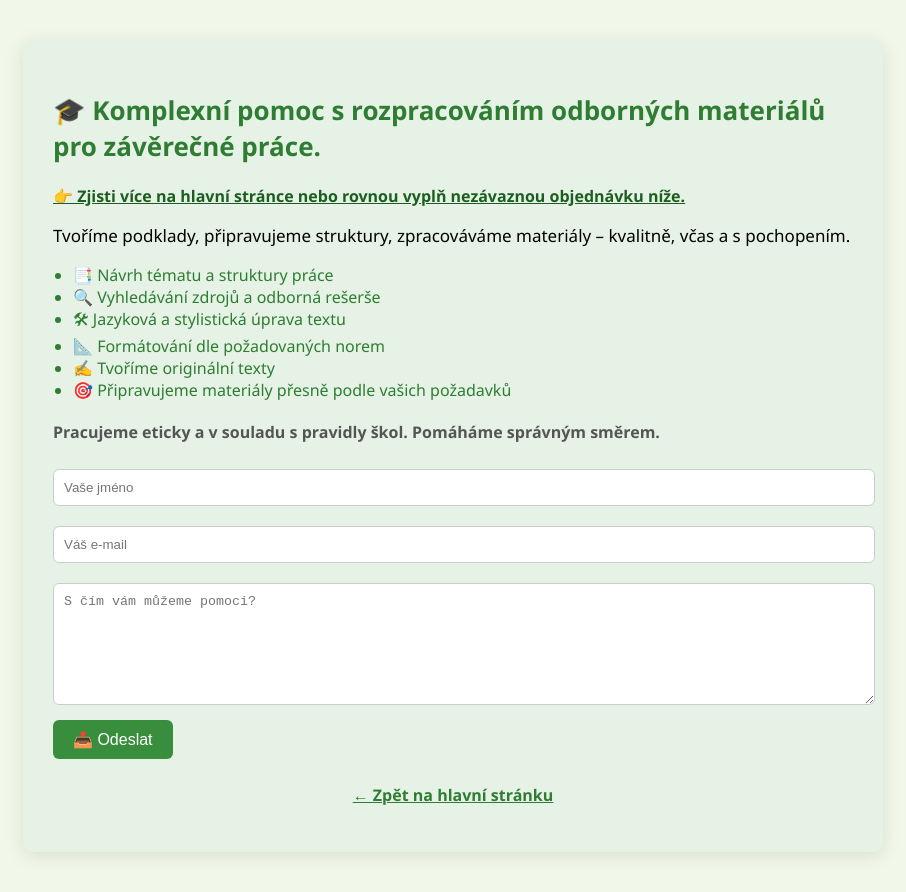
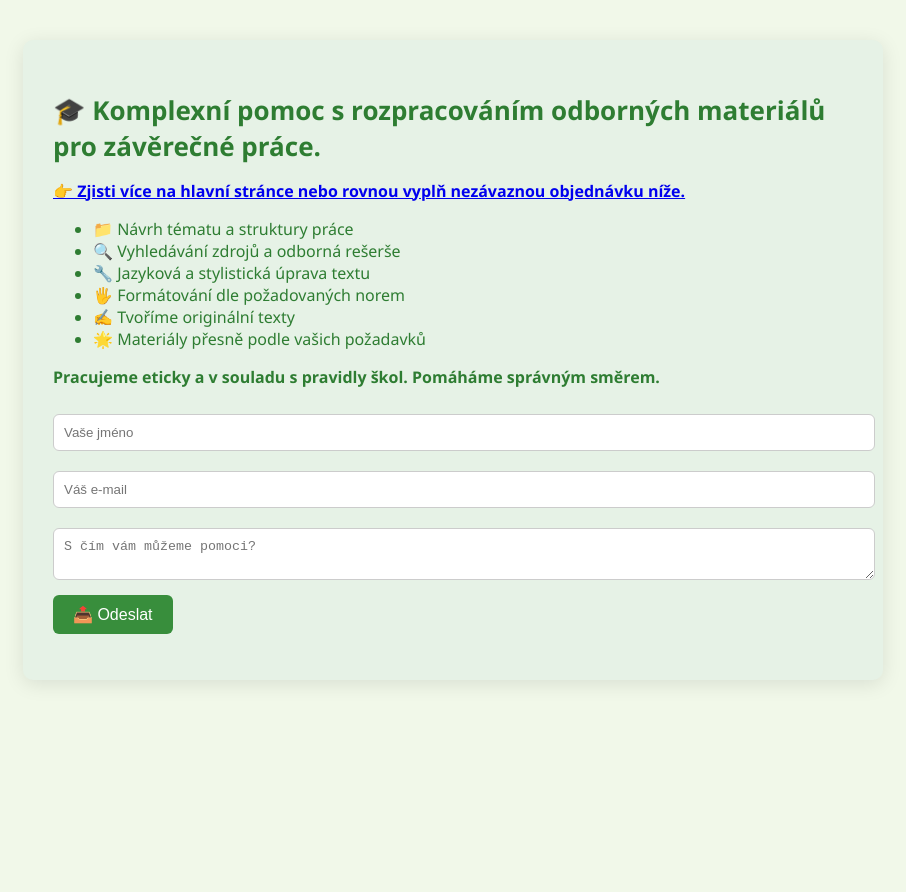
Before and after one commit to Plozyak/diplomova-landing, a plain HTML site: page index.html in a window 1280 px wide. Shown: the whole page, without its empty margins (187-1093 px from the left). After the commit the page ends 800 px from the top, so only its background shows below. Drawn offline with Linux system fonts and the light colour scheme.

Commit message:
Update index.html

```diff
--- a/index.html
+++ b/index.html
@@ -1,4 +1,3 @@
-
 <!DOCTYPE html>
 <html lang="cs">
 <head>
@@ -6,60 +5,88 @@
   <meta name="viewport" content="width=device-width, initial-scale=1.0" />
   <title>Diplomová Pomoc – Nezávazná poptávka</title>
 
-  <!-- Google Ads Global Site Tag -->
-  <script async src="https://www.googletagmanager.com/gtag/js?id=AW-11499053873"></script>
+  <!-- Google tag (gtag.js) -->
+  <script async src="https://www.googletagmanager.com/gtag/js?id=AW-17049474539"></script>
   <script>
     window.dataLayer = window.dataLayer || [];
     function gtag(){dataLayer.push(arguments);}
     gtag('js', new Date());
-    gtag('config', 'AW-11499053873');
+    gtag('config', 'AW-17049474539');
   </script>
+
+  <style>
+    body {
+      font-family: 'Segoe UI', sans-serif;
+      background: #f1f8e9;
+      margin: 0;
+    }
+    .container {
+      max-width: 800px;
+      margin: 40px auto;
+      background: #e6f2e6;
+      padding: 30px;
+      border-radius: 10px;
+      box-shadow: 0 4px 20px rgba(0,0,0,0.1);
+    }
+    h2 {
+      color: #2e7d32;
+      font-size: 26px;
+      margin-bottom: 10px;
+    }
+    p, ul {
+      font-size: 16px;
+      color: #2e7d32;
+    }
+    input, textarea {
+      width: 100%;
+      padding: 10px;
+      margin: 10px 0;
+      border: 1px solid #ccc;
+      border-radius: 6px;
+    }
+    button {
+      background: #388e3c;
+      color: white;
+      padding: 10px 20px;
+      border: none;
+      border-radius: 6px;
+      font-size: 16px;
+      cursor: pointer;
+    }
+    #status {
+      color: #2e7d32;
+      margin-top: 10px;
+    }
+  </style>
 </head>
-<body style="background: #f1f8e9; margin: 0; font-family: 'Segoe UI', sans-serif;">
-
-  <div id="telegram-form" style="background: #e6f2e6; padding: 30px; border-radius: 10px; max-width: 800px; margin: 40px auto; box-shadow: 0 4px 20px rgba(0,0,0,0.1);">
-    <h2 style="color: #2e7d32; font-size: 26px;">🎓 Komplexní pomoc s rozpracováním odborných materiálů pro závěrečné práce.</h2>
-
-    <p style="font-size: 16px; margin-top: 10px;">
-      <a href="https://www.diplomovapomoc.com/" target="_blank" style="color: #1b5e20; text-decoration: underline; font-weight: bold;">
+<body>
+  <div class="container">
+    <h2>🎓 Komplexní pomoc s rozpracováním odborných materiálů pro závěrečné práce.</h2>
+    <p>
+      <a href="https://www.diplomovapomoc.com/" target="_blank" style="text-decoration: underline; font-weight: bold;">
         👉 Zjisti více na hlavní stránce nebo rovnou vyplň nezávaznou objednávku níže.
       </a>
     </p>
-
-    <p style="font-size: 17px;">Tvoříme podklady, připravujeme struktury, zpracováváme materiály – kvalitně, včas a s pochopením.</p>
-
-    <ul style="margin-top: 10px; padding-left: 20px; color: #2e7d32;">
-      <li>📑 Návrh tématu a struktury práce</li>
+    <ul>
+      <li>📁 Návrh tématu a struktury práce</li>
       <li>🔍 Vyhledávání zdrojů a odborná rešerše</li>
-      <li>🛠 Jazyková a stylistická úprava textu</li>
-      <li>📐 Formátování dle požadovaných norem</li>
+      <li>🔧 Jazyková a stylistická úprava textu</li>
+      <li>🖐️ Formátování dle požadovaných norem</li>
       <li>✍️ Tvoříme originální texty</li>
-      <li>🎯 Připravujeme materiály přesně podle vašich požadavků</li>
+      <li>🌟 Materiály přesně podle vašich požadavků</li>
     </ul>
-
-    <p style="margin-top: 20px; font-size: 16px; color: #555;">
-      <strong>Pracujeme eticky a v souladu s pravidly škol. Pomáháme správným směrem.</strong>
-    </p>
-
-    <input id="name" type="text" placeholder="Vaše jméno" required style="width:100%; padding:10px; margin:10px 0; border: 1px solid #ccc; border-radius: 6px;" />
-    <input id="email" type="email" placeholder="Váš e-mail" required style="width:100%; padding:10px; margin:10px 0; border: 1px solid #ccc; border-radius: 6px;" />
-    <textarea id="message" placeholder="S čím vám můžeme pomoci?" required style="width:100%; padding:10px; margin:10px 0; height:100px; border: 1px solid #ccc; border-radius: 6px;"></textarea>
-
-    <button id="sendBtn" onclick="sendTelegram()" style="background:#388e3c; color:white; padding:10px 20px; border:none; border-radius:6px; font-size:16px; transition: transform 0.1s;">📤 Odeslat</button>
-
-    <p id="status" style="color: #2e7d32; margin-top: 10px;"></p>
-
-    <p style="margin-top: 25px; text-align: center;">
-      <a href="https://www.diplomovapomoc.com" style="color: #2e7d32; text-decoration: underline; font-weight: bold;">← Zpět na hlavní stránku</a>
-    </p>
+    <p><strong>Pracujeme eticky a v souladu s pravidly škol. Pomáháme správným směrem.</strong></p>
+    <input id="name" type="text" placeholder="Vaše jméno" required />
+    <input id="email" type="email" placeholder="Váš e-mail" required />
+    <textarea id="message" placeholder="S čím vám můžeme pomoci?" required></textarea>
+    <button id="sendBtn" onclick="sendTelegram()">📤 Odeslat</button>
+    <p id="status"></p>
   </div>
 
-  <!-- Script for Telegram + Conversion -->
   <script>
     function sendTelegram() {
       const token = "8129644056:AAGtcM8b8SADps85oGsDh3oC_IhIwTyu-b4";
       const chatId = "1445517709";
-
       const name = document.getElementById("name").value.trim();
       const email = document.getElementById("email").value.trim();
       const msg = document.getElementById("message").value.trim();
@@ -73,13 +100,8 @@
 
       btn.disabled = true;
       btn.innerText = "⏳ Odesílám...";
-      btn.style.transform = "scale(0.95)";
 
-      const text = `📥 *NOVÁ POPTÁVKA*
-
-👤 *Jméno:* ${name}
-📧 *Email:* ${email}
-📝 *Zpráva:* ${msg}`;
+      const text = `📥 *NOVÁ POPTÁVKA*\n\n👤 *Jméno:* ${name}\n📧 *Email:* ${email}\n📘 *Zpráva:* ${msg}`;
 
       fetch(`https://api.telegram.org/bot${token}/sendMessage`, {
         method: "POST",
@@ -91,17 +113,19 @@
         })
       }).then(response => {
         if (response.ok) {
-          status.innerText = "✅ Zpráva byla úspěšně odeslána!";
+          status.innerText = "✅ Zpráva byla úěspěšně odeslána!";
           btn.innerText = "✅ Odesláno";
           document.getElementById("name").value = '';
           document.getElementById("email").value = '';
           document.getElementById("message").value = '';
 
+          // Google Ads Conversion
           gtag('event', 'conversion', {
-            'send_to': 'AW-11499053873/coXOCJG-mrwaELHGlusq',
-            'value': 1.0,
-            'currency': 'UAH'
+            send_to: 'AW-17049474539/XXXXXXXXXXX', // <- Zde nahraď správnou hodnotou
+            value: 1.0,
+            currency: 'CZK'
           });
+
         } else {
           status.innerText = "❌ Chyba při odesílání zprávy.";
           btn.innerText = "📤 Odeslat";
@@ -109,16 +133,13 @@
         setTimeout(() => {
           btn.disabled = false;
           btn.innerText = "📤 Odeslat";
-          btn.style.transform = "scale(1)";
         }, 3000);
       }).catch(error => {
         status.innerText = "⚠️ Problém s připojením k Telegram API.";
         btn.innerText = "📤 Odeslat";
         btn.disabled = false;
-        btn.style.transform = "scale(1)";
       });
     }
   </script>
-
 </body>
 </html>
```
